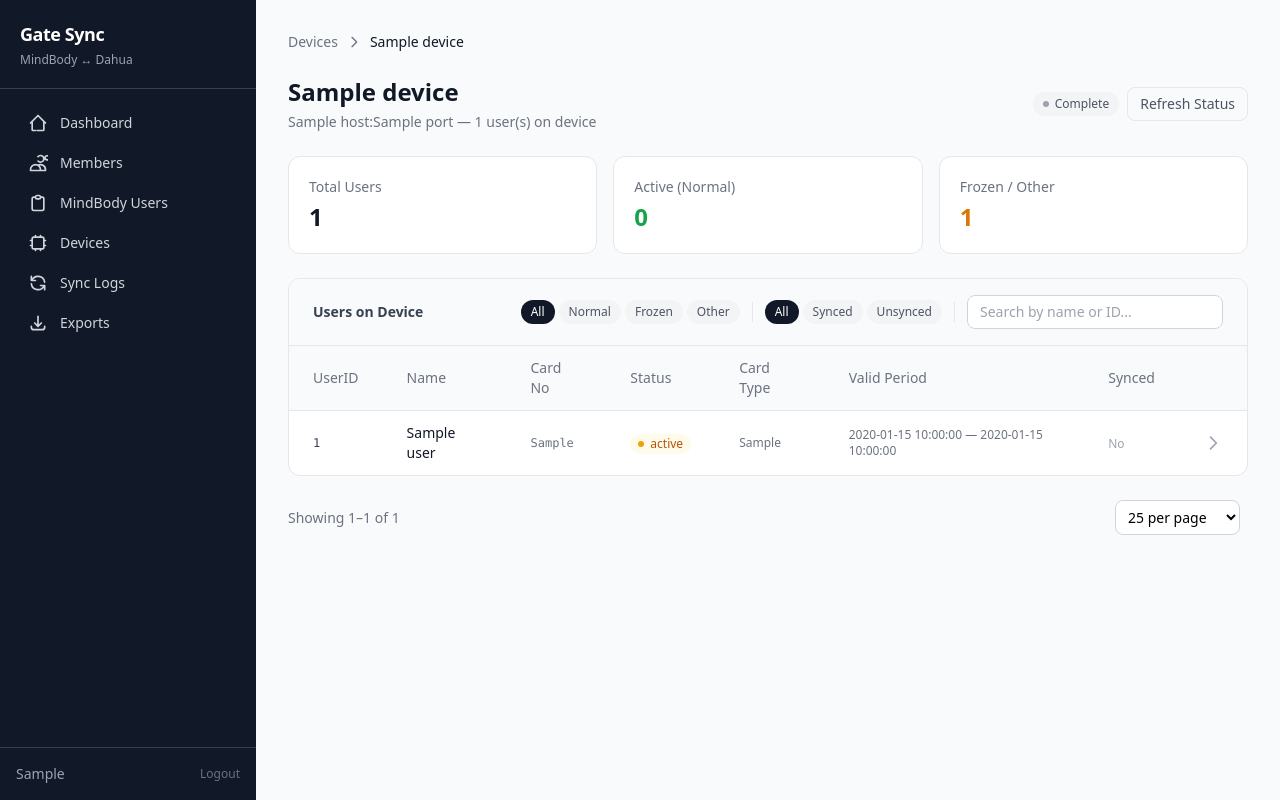
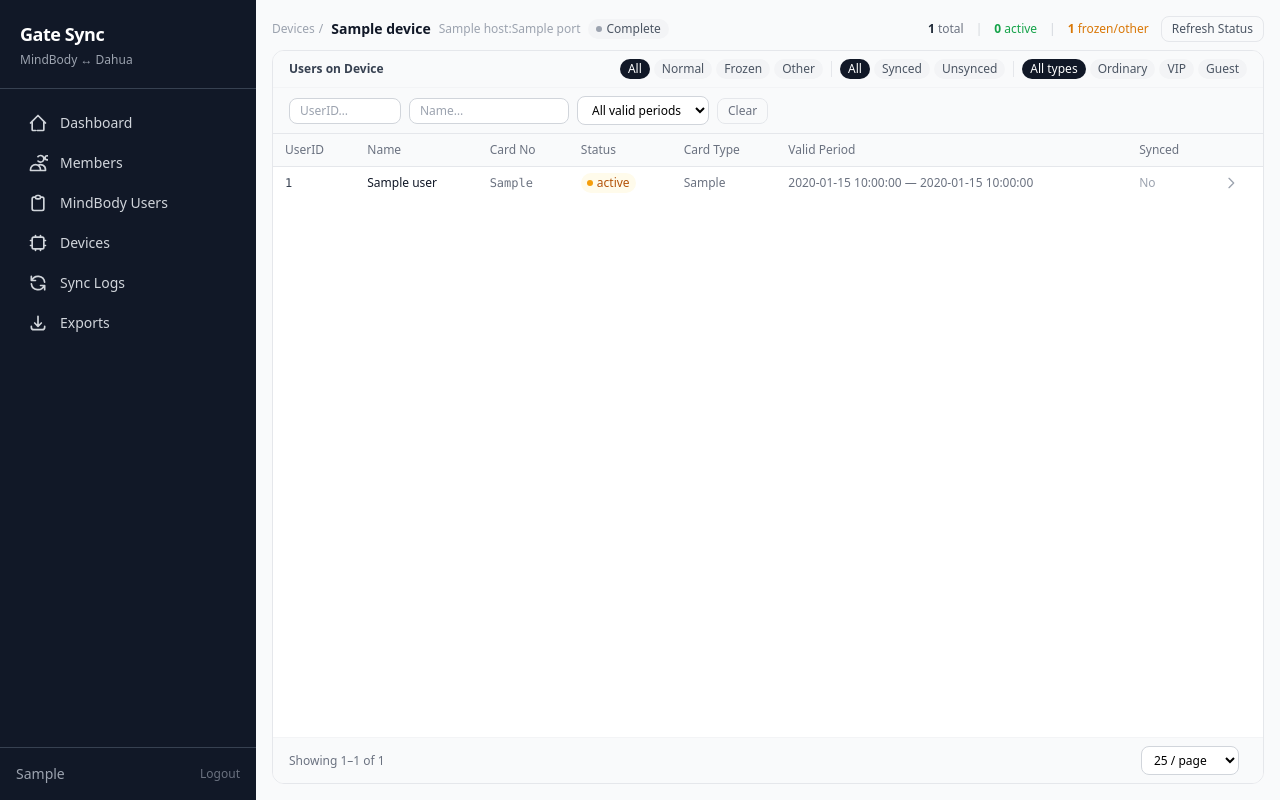
Before and after one commit to basilinjoe/mindbody-dahua-integration, a Python web app: template app/templates/devices/users.html in a window 1280 px wide. Run offline with Jinja, Linux system fonts and the light colour scheme; the template is opened without the code that fills it: most values are stand-ins (such as "Sample title", 1, 10 or a date in 2020); some libraries are stand-ins or nearby versions.

Commit message:
feat: Refactor user detail view for improved layout and filtering options

```diff
--- a/app/templates/devices/users.html
+++ b/app/templates/devices/users.html
@@ -2,22 +2,17 @@
 {% block title %}{{ device.name }} — Users{% endblock %}
 
 {% block content %}
-<div class="space-y-6">
-  <!-- Breadcrumb -->
-  <nav class="flex items-center gap-2 text-sm text-gray-500">
-    <a href="/admin/devices" class="hover:text-gray-700">Devices</a>
-    <svg class="w-4 h-4" fill="none" stroke="currentColor" viewBox="0 0 24 24"><path stroke-linecap="round" stroke-linejoin="round" stroke-width="2" d="M9 5l7 7-7 7"/></svg>
-    <span class="text-gray-900">{{ device.name }}</span>
+<div class="flex flex-col gap-2 h-full">
+  <!-- Compact top bar: breadcrumb + title + stats + actions in two lines -->
+  <div class="flex items-center justify-between">
+    <div class="flex items-center gap-2 min-w-0">
+      <nav class="flex items-center gap-1 text-xs text-gray-400 flex-shrink-0">
+        <a href="/admin/devices" class="hover:text-gray-600">Devices</a>
+        <span>/</span>
       </nav>
-
-  <!-- Header -->
-  <div class="flex items-center justify-between">
-    <div>
-      <h1 class="text-2xl font-bold text-gray-900">{{ device.name }}</h1>
-      <p class="text-sm text-gray-500 mt-1">{{ device.host }}:{{ device.port }} — {{ users | length }} user(s) on device</p>
-    </div>
-    <div class="flex items-center gap-2">
-      <span class="inline-flex items-center gap-1.5 px-2.5 py-1 rounded-full text-xs font-medium
+      <h1 class="text-sm font-semibold text-gray-900 truncate">{{ device.name }}</h1>
+      <span class="text-xs text-gray-400 flex-shrink-0">{{ device.host }}:{{ device.port }}</span>
+      <span class="inline-flex items-center gap-1 px-2 py-0.5 rounded-full text-xs font-medium flex-shrink-0
         {% if device.status == 'online' %}bg-green-50 text-green-700
         {% elif device.status == 'offline' %}bg-red-50 text-red-700
         {% else %}bg-gray-100 text-gray-600{% endif %}">
@@ -27,83 +22,105 @@
           {% else %}bg-gray-400{% endif %}"></span>
         {{ device.status | capitalize }}
       </span>
+    </div>
+    <div class="flex items-center gap-3 flex-shrink-0">
+      <!-- Inline stats -->
+      <div class="flex items-center gap-3 text-xs">
+        <span class="text-gray-500"><span class="font-semibold text-gray-800">{{ users | length }}</span> total</span>
+        <span class="text-gray-300">|</span>
+        <span class="text-green-600"><span class="font-semibold">{{ users | selectattr('CardStatus', 'equalto', '0') | list | length }}</span> active</span>
+        <span class="text-gray-300">|</span>
+        <span class="text-amber-600"><span class="font-semibold">{{ users | rejectattr('CardStatus', 'equalto', '0') | list | length }}</span> frozen/other</span>
+      </div>
       <button hx-post="/admin/devices/{{ device.id }}/health" hx-swap="none"
-        class="px-3 py-1.5 border border-gray-200 text-sm rounded-lg text-gray-600 hover:bg-gray-50 transition">
+        class="px-2.5 py-1 border border-gray-200 text-xs rounded-lg text-gray-600 hover:bg-gray-50 transition">
         Refresh Status
       </button>
     </div>
   </div>
 
   {% if error %}
-  <div class="p-4 bg-red-50 border border-red-200 rounded-lg text-sm text-red-700">
-    <div class="flex items-center gap-2">
-      <svg class="w-5 h-5 flex-shrink-0" fill="none" stroke="currentColor" viewBox="0 0 24 24"><path stroke-linecap="round" stroke-linejoin="round" stroke-width="2" d="M12 8v4m0 4h.01M21 12a9 9 0 11-18 0 9 9 0 0118 0z"/></svg>
+  <div class="p-3 bg-red-50 border border-red-200 rounded-lg text-xs text-red-700 flex items-center gap-2">
+    <svg class="w-4 h-4 flex-shrink-0" fill="none" stroke="currentColor" viewBox="0 0 24 24"><path stroke-linecap="round" stroke-linejoin="round" stroke-width="2" d="M12 8v4m0 4h.01M21 12a9 9 0 11-18 0 9 9 0 0118 0z"/></svg>
     {{ error }}
-    </div>
   </div>
   {% endif %}
 
-  <!-- Stats -->
-  <div class="grid grid-cols-1 md:grid-cols-3 gap-4">
-    <div class="bg-white rounded-xl border border-gray-200 p-5">
-      <p class="text-sm text-gray-500">Total Users</p>
-      <p class="text-2xl font-bold text-gray-900 mt-1">{{ users | length }}</p>
-    </div>
-    <div class="bg-white rounded-xl border border-gray-200 p-5">
-      <p class="text-sm text-gray-500">Active (Normal)</p>
-      <p class="text-2xl font-bold text-green-600 mt-1">{{ users | selectattr('CardStatus', 'equalto', '0') | list | length }}</p>
-    </div>
-    <div class="bg-white rounded-xl border border-gray-200 p-5">
-      <p class="text-sm text-gray-500">Frozen / Other</p>
-      <p class="text-2xl font-bold text-amber-600 mt-1">{{ users | rejectattr('CardStatus', 'equalto', '0') | list | length }}</p>
-    </div>
-  </div>
-
-  <!-- User Table -->
-  <div class="bg-white rounded-xl border border-gray-200 overflow-hidden">
-    <div class="px-6 py-4 border-b border-gray-200 bg-gray-50">
-      <div class="flex items-center justify-between">
-        <h2 class="text-sm font-semibold text-gray-700">Users on Device</h2>
-        <div class="flex items-center gap-3">
+  <!-- Table card -->
+  <div class="bg-white rounded-xl border border-gray-200 overflow-hidden flex flex-col min-h-0 flex-1">
+    <!-- Toolbar: row 1 — button filters -->
+    <div class="px-4 py-2 border-b border-gray-100 bg-gray-50 flex items-center justify-between gap-3 flex-shrink-0">
+      <h2 class="text-xs font-semibold text-gray-700 whitespace-nowrap">Users on Device</h2>
+      <div class="flex items-center gap-2 flex-wrap">
         <!-- Status filter -->
         <div class="flex items-center gap-1">
           <button onclick="setFilter('status','all')" data-filter-group="status" data-filter-value="all"
-              class="filter-btn active px-2.5 py-1 rounded-full text-xs font-medium bg-gray-900 text-white transition">All</button>
+            class="filter-btn active px-2 py-0.5 rounded-full text-xs font-medium bg-gray-900 text-white transition">All</button>
           <button onclick="setFilter('status','0')" data-filter-group="status" data-filter-value="0"
-              class="filter-btn px-2.5 py-1 rounded-full text-xs font-medium bg-gray-100 text-gray-600 hover:bg-gray-200 transition">Normal</button>
+            class="filter-btn px-2 py-0.5 rounded-full text-xs font-medium bg-gray-100 text-gray-600 hover:bg-gray-200 transition">Normal</button>
           <button onclick="setFilter('status','4')" data-filter-group="status" data-filter-value="4"
-              class="filter-btn px-2.5 py-1 rounded-full text-xs font-medium bg-gray-100 text-gray-600 hover:bg-gray-200 transition">Frozen</button>
+            class="filter-btn px-2 py-0.5 rounded-full text-xs font-medium bg-gray-100 text-gray-600 hover:bg-gray-200 transition">Frozen</button>
           <button onclick="setFilter('status','other')" data-filter-group="status" data-filter-value="other"
-              class="filter-btn px-2.5 py-1 rounded-full text-xs font-medium bg-gray-100 text-gray-600 hover:bg-gray-200 transition">Other</button>
+            class="filter-btn px-2 py-0.5 rounded-full text-xs font-medium bg-gray-100 text-gray-600 hover:bg-gray-200 transition">Other</button>
         </div>
-          <div class="w-px h-5 bg-gray-200"></div>
+        <div class="w-px h-4 bg-gray-200"></div>
         <!-- Synced filter -->
         <div class="flex items-center gap-1">
           <button onclick="setFilter('synced','all')" data-filter-group="synced" data-filter-value="all"
-              class="filter-btn active px-2.5 py-1 rounded-full text-xs font-medium bg-gray-900 text-white transition">All</button>
+            class="filter-btn active px-2 py-0.5 rounded-full text-xs font-medium bg-gray-900 text-white transition">All</button>
           <button onclick="setFilter('synced','yes')" data-filter-group="synced" data-filter-value="yes"
-              class="filter-btn px-2.5 py-1 rounded-full text-xs font-medium bg-gray-100 text-gray-600 hover:bg-gray-200 transition">Synced</button>
+            class="filter-btn px-2 py-0.5 rounded-full text-xs font-medium bg-gray-100 text-gray-600 hover:bg-gray-200 transition">Synced</button>
           <button onclick="setFilter('synced','no')" data-filter-group="synced" data-filter-value="no"
-              class="filter-btn px-2.5 py-1 rounded-full text-xs font-medium bg-gray-100 text-gray-600 hover:bg-gray-200 transition">Unsynced</button>
+            class="filter-btn px-2 py-0.5 rounded-full text-xs font-medium bg-gray-100 text-gray-600 hover:bg-gray-200 transition">Unsynced</button>
         </div>
-          <div class="w-px h-5 bg-gray-200"></div>
-          <input type="text" id="user-search" placeholder="Search by name or ID..."
-            oninput="filterTable(this.value)"
-            class="px-3 py-1.5 border border-gray-300 rounded-lg text-sm w-64 focus:ring-2 focus:ring-gray-900 focus:border-gray-900 outline-none" />
+        <div class="w-px h-4 bg-gray-200"></div>
+        <!-- Card Type filter -->
+        <div class="flex items-center gap-1">
+          <button onclick="setFilter('type','all')" data-filter-group="type" data-filter-value="all"
+            class="filter-btn active px-2 py-0.5 rounded-full text-xs font-medium bg-gray-900 text-white transition">All types</button>
+          <button onclick="setFilter('type','0')" data-filter-group="type" data-filter-value="0"
+            class="filter-btn px-2 py-0.5 rounded-full text-xs font-medium bg-gray-100 text-gray-600 hover:bg-gray-200 transition">Ordinary</button>
+          <button onclick="setFilter('type','1')" data-filter-group="type" data-filter-value="1"
+            class="filter-btn px-2 py-0.5 rounded-full text-xs font-medium bg-gray-100 text-gray-600 hover:bg-gray-200 transition">VIP</button>
+          <button onclick="setFilter('type','2')" data-filter-group="type" data-filter-value="2"
+            class="filter-btn px-2 py-0.5 rounded-full text-xs font-medium bg-gray-100 text-gray-600 hover:bg-gray-200 transition">Guest</button>
         </div>
       </div>
     </div>
-    <table class="w-full text-sm" id="users-table">
-      <thead class="bg-gray-50 border-b border-gray-200">
+    <!-- Toolbar: row 2 — text / select filters -->
+    <div class="px-4 py-2 border-b border-gray-200 bg-gray-50 flex items-center gap-2 flex-shrink-0">
+      <input type="text" id="filter-userid" placeholder="UserID…"
+        oninput="applyTextFilters()"
+        class="px-2.5 py-1 border border-gray-300 rounded-lg text-xs w-28 focus:ring-2 focus:ring-gray-900 focus:border-gray-900 outline-none" />
+      <input type="text" id="filter-name" placeholder="Name…"
+        oninput="applyTextFilters()"
+        class="px-2.5 py-1 border border-gray-300 rounded-lg text-xs w-40 focus:ring-2 focus:ring-gray-900 focus:border-gray-900 outline-none" />
+      <select id="filter-valid"
+        onchange="applyTextFilters()"
+        class="px-2.5 py-1 border border-gray-300 rounded-lg text-xs bg-white focus:ring-2 focus:ring-gray-900 outline-none">
+        <option value="">All valid periods</option>
+        <option value="none">No limit</option>
+        <option value="limited">Has limit</option>
+        <option value="active">Active now</option>
+        <option value="expired">Expired</option>
+      </select>
+      <button onclick="clearTextFilters()"
+        class="px-2.5 py-1 border border-gray-200 rounded-lg text-xs text-gray-500 hover:bg-gray-100 transition">Clear</button>
+    </div>
+
+    <!-- Scrollable table -->
+    <div class="overflow-y-auto flex-1">
+      <table class="w-full text-xs" id="users-table">
+        <thead class="bg-gray-50 border-b border-gray-200 sticky top-0 z-10">
           <tr>
-          <th class="text-left px-6 py-3 font-medium text-gray-500">UserID</th>
-          <th class="text-left px-6 py-3 font-medium text-gray-500">Name</th>
-          <th class="text-left px-6 py-3 font-medium text-gray-500">Card No</th>
-          <th class="text-left px-6 py-3 font-medium text-gray-500">Status</th>
-          <th class="text-left px-6 py-3 font-medium text-gray-500">Card Type</th>
-          <th class="text-left px-6 py-3 font-medium text-gray-500">Valid Period</th>
-          <th class="text-left px-6 py-3 font-medium text-gray-500">Synced</th>
-          <th class="text-right px-6 py-3 font-medium text-gray-500"></th>
+            <th class="text-left px-3 py-2 font-medium text-gray-500">UserID</th>
+            <th class="text-left px-3 py-2 font-medium text-gray-500">Name</th>
+            <th class="text-left px-3 py-2 font-medium text-gray-500">Card No</th>
+            <th class="text-left px-3 py-2 font-medium text-gray-500">Status</th>
+            <th class="text-left px-3 py-2 font-medium text-gray-500">Card Type</th>
+            <th class="text-left px-3 py-2 font-medium text-gray-500">Valid Period</th>
+            <th class="text-left px-3 py-2 font-medium text-gray-500">Synced</th>
+            <th class="px-3 py-2"></th>
           </tr>
         </thead>
         <tbody class="divide-y divide-gray-100">
@@ -111,65 +128,70 @@
           <tr class="hover:bg-gray-50 transition user-row"
               data-status="{{ user.CardStatus | default('0') }}"
               data-synced="{% if user.UserID in synced_ids %}yes{% else %}no{% endif %}"
+              data-type="{{ user.CardType | default('0') }}"
+              data-userid="{{ user.UserID | lower }}"
+              data-name="{{ (user.CardName or '') | lower }}"
+              data-valid-start="{{ user.ValidDateStart or '' }}"
+              data-valid-end="{{ user.ValidDateEnd or '' }}"
           >
-          <td class="px-6 py-3 font-mono text-xs text-gray-700">{{ user.UserID }}</td>
-          <td class="px-6 py-3 text-gray-900 font-medium">{{ user.CardName or '-' }}</td>
-          <td class="px-6 py-3 font-mono text-xs text-gray-500">{{ user.CardNo or '-' }}</td>
-          <td class="px-6 py-3">
+            <td class="px-3 py-1.5 font-mono text-gray-700">{{ user.UserID }}</td>
+            <td class="px-3 py-1.5 text-gray-900 font-medium">{{ user.CardName or '-' }}</td>
+            <td class="px-3 py-1.5 font-mono text-gray-500">{{ user.CardNo or '-' }}</td>
+            <td class="px-3 py-1.5">
               {% set status = user.CardStatus | default('0') %}
               {% if status == '0' %}
-            <span class="inline-flex items-center gap-1.5 px-2 py-0.5 rounded-full text-xs font-medium bg-green-50 text-green-700">
+              <span class="inline-flex items-center gap-1 px-1.5 py-0.5 rounded-full text-xs font-medium bg-green-50 text-green-700">
                 <span class="w-1.5 h-1.5 rounded-full bg-green-500"></span> Normal
               </span>
               {% elif status == '1' %}
-            <span class="inline-flex items-center gap-1.5 px-2 py-0.5 rounded-full text-xs font-medium bg-red-50 text-red-700">
+              <span class="inline-flex items-center gap-1 px-1.5 py-0.5 rounded-full text-xs font-medium bg-red-50 text-red-700">
                 <span class="w-1.5 h-1.5 rounded-full bg-red-500"></span> Lost
               </span>
               {% elif status == '2' %}
-            <span class="inline-flex items-center gap-1.5 px-2 py-0.5 rounded-full text-xs font-medium bg-gray-100 text-gray-600">
+              <span class="inline-flex items-center gap-1 px-1.5 py-0.5 rounded-full text-xs font-medium bg-gray-100 text-gray-600">
                 <span class="w-1.5 h-1.5 rounded-full bg-gray-400"></span> Cancelled
               </span>
               {% elif status == '4' %}
-            <span class="inline-flex items-center gap-1.5 px-2 py-0.5 rounded-full text-xs font-medium bg-blue-50 text-blue-700">
+              <span class="inline-flex items-center gap-1 px-1.5 py-0.5 rounded-full text-xs font-medium bg-blue-50 text-blue-700">
                 <span class="w-1.5 h-1.5 rounded-full bg-blue-500"></span> Frozen
               </span>
               {% else %}
-            <span class="inline-flex items-center gap-1.5 px-2 py-0.5 rounded-full text-xs font-medium bg-amber-50 text-amber-700">
+              <span class="inline-flex items-center gap-1 px-1.5 py-0.5 rounded-full text-xs font-medium bg-amber-50 text-amber-700">
                 <span class="w-1.5 h-1.5 rounded-full bg-amber-500"></span> {{ status }}
               </span>
               {% endif %}
             </td>
-          <td class="px-6 py-3 text-xs text-gray-500">
+            <td class="px-3 py-1.5 text-gray-500">
               {% set ctype = user.CardType | default('0') %}
               {% if ctype == '0' %}Ordinary{% elif ctype == '1' %}VIP{% elif ctype == '2' %}Guest{% else %}{{ ctype }}{% endif %}
             </td>
-          <td class="px-6 py-3 text-xs text-gray-500">
+            <td class="px-3 py-1.5 text-gray-500">
               {% if user.ValidDateStart and user.ValidDateEnd %}
                 {{ user.ValidDateStart }} — {{ user.ValidDateEnd }}
               {% else %}
                 No limit
               {% endif %}
             </td>
-          <td class="px-6 py-3">
+            <td class="px-3 py-1.5">
               {% if user.UserID in synced_ids %}
-            <span class="inline-flex items-center gap-1 text-green-600 text-xs">
+              <span class="inline-flex items-center gap-1 text-green-600">
                 <svg class="w-3.5 h-3.5" fill="none" stroke="currentColor" viewBox="0 0 24 24"><path stroke-linecap="round" stroke-linejoin="round" stroke-width="2" d="M5 13l4 4L19 7"/></svg>
                 Yes
               </span>
               {% else %}
-            <span class="text-xs text-gray-400">No</span>
+              <span class="text-gray-400">No</span>
               {% endif %}
             </td>
-          <td class="px-6 py-3 text-right">
+            <td class="px-3 py-1.5 text-right">
               <a href="/admin/devices/{{ device.id }}/users/{{ user.UserID }}" class="text-gray-400 hover:text-gray-600">
-              <svg class="w-5 h-5" fill="none" stroke="currentColor" viewBox="0 0 24 24"><path stroke-linecap="round" stroke-linejoin="round" stroke-width="2" d="M9 5l7 7-7 7"/></svg>
+                <svg class="w-4 h-4" fill="none" stroke="currentColor" viewBox="0 0 24 24"><path stroke-linecap="round" stroke-linejoin="round" stroke-width="2" d="M9 5l7 7-7 7"/></svg>
               </a>
             </td>
           </tr>
           {% endfor %}
           {% if not users %}
           <tr>
-          <td colspan="8" class="px-6 py-12 text-center text-gray-400">
+            <td colspan="8" class="px-3 py-10 text-center text-gray-400">
               {% if error %}Unable to fetch users{% else %}No users on this device{% endif %}
             </td>
           </tr>
@@ -179,53 +201,88 @@
     </div>
 
     <!-- Pagination -->
-  <div id="pagination-controls" class="flex items-center justify-between">
-    <p class="text-sm text-gray-500" id="page-info"></p>
+    <div id="pagination-controls" class="flex items-center justify-between px-4 py-2 border-t border-gray-100 bg-gray-50 flex-shrink-0">
+      <p class="text-xs text-gray-500" id="page-info"></p>
       <div class="flex items-center gap-2">
         <select id="page-size" onchange="changePageSize(this.value)"
-        class="px-2 py-1.5 border border-gray-300 rounded-lg text-sm bg-white focus:ring-2 focus:ring-gray-900 outline-none">
-        <option value="25">25 per page</option>
-        <option value="50">50 per page</option>
-        <option value="100">100 per page</option>
-        <option value="0">Show all</option>
+          class="px-2 py-1 border border-gray-300 rounded-lg text-xs bg-white focus:ring-2 focus:ring-gray-900 outline-none">
+          <option value="25">25 / page</option>
+          <option value="50">50 / page</option>
+          <option value="100">100 / page</option>
+          <option value="0">All</option>
         </select>
         <div class="flex gap-1" id="page-buttons"></div>
       </div>
     </div>
   </div>
+</div>
 
 <script>
+// Make this page fill the viewport without outer scroll
+(function() {
+  const main = document.querySelector('main');
+  if (main) {
+    main.style.overflow = 'hidden';
+    main.style.display = 'flex';
+    main.style.flexDirection = 'column';
+    const wrapper = main.firstElementChild;
+    if (wrapper) {
+      wrapper.style.flex = '1';
+      wrapper.style.minHeight = '0';
+      wrapper.style.padding = '1rem';
+      wrapper.style.display = 'flex';
+      wrapper.style.flexDirection = 'column';
+    }
+  }
+})();
+
 (function() {
   const allRows = Array.from(document.querySelectorAll('.user-row'));
   let filteredRows = allRows;
   let pageSize = 25;
   let currentPage = 1;
-  let activeFilters = { status: 'all', synced: 'all' };
-  let searchQuery = '';
+  let activeFilters = { status: 'all', synced: 'all', type: 'all' };
+  const today = new Date().toISOString().slice(0, 10); // YYYY-MM-DD
+
+  function getTextFilters() {
+    return {
+      userid: (document.getElementById('filter-userid').value || '').toLowerCase(),
+      name:   (document.getElementById('filter-name').value   || '').toLowerCase(),
+      valid:  document.getElementById('filter-valid').value,
+    };
+  }
+
+  function matchesValid(r, valid) {
+    const start = r.dataset.validStart;
+    const end   = r.dataset.validEnd;
+    const hasLimit = start || end;
+    if (valid === 'none')    return !hasLimit;
+    if (valid === 'limited') return !!hasLimit;
+    if (valid === 'active')  return !!hasLimit && (!start || start <= today) && (!end || end >= today);
+    if (valid === 'expired') return !!end && end < today;
+    return true;
+  }
 
   function applyAllFilters() {
+    const tf = getTextFilters();
     filteredRows = allRows.filter(r => {
-      // Text search
-      if (searchQuery && !r.textContent.toLowerCase().includes(searchQuery)) return false;
-      // Status filter
+      if (tf.userid && !r.dataset.userid.includes(tf.userid)) return false;
+      if (tf.name   && !r.dataset.name.includes(tf.name))     return false;
+      if (tf.valid  && !matchesValid(r, tf.valid))             return false;
       const st = activeFilters.status;
       if (st !== 'all') {
         const rowStatus = r.dataset.status;
         if (st === 'other') { if (rowStatus === '0' || rowStatus === '4') return false; }
         else { if (rowStatus !== st) return false; }
       }
-      // Synced filter
       const sy = activeFilters.synced;
       if (sy !== 'all' && r.dataset.synced !== sy) return false;
+      const ty = activeFilters.type;
+      if (ty !== 'all' && r.dataset.type !== ty) return false;
       return true;
     });
     currentPage = 1;
     render();
-  }
-
-  function applyFilter(query) {
-    searchQuery = query.toLowerCase();
-    applyAllFilters();
   }
 
   function render() {
@@ -239,7 +296,6 @@
     allRows.forEach(r => r.style.display = 'none');
     filteredRows.slice(start, end).forEach(r => r.style.display = '');
 
-    // Page info
     const info = document.getElementById('page-info');
     if (total === 0) {
       info.textContent = 'No users to show';
@@ -249,16 +305,14 @@
       info.textContent = 'Showing all ' + total + ' users';
     }
 
-    // Page buttons
     const btns = document.getElementById('page-buttons');
     btns.innerHTML = '';
     if (pageSize > 0 && totalPages > 1) {
       addBtn(btns, '‹', currentPage > 1, () => { currentPage--; render(); });
-      let pages = getPageNumbers(currentPage, totalPages);
-      pages.forEach(p => {
+      getPageNumbers(currentPage, totalPages).forEach(p => {
         if (p === '...') {
           const sp = document.createElement('span');
-          sp.className = 'px-2 py-1.5 text-sm text-gray-400';
+          sp.className = 'px-1.5 py-1 text-xs text-gray-400';
           sp.textContent = '…';
           btns.appendChild(sp);
         } else {
@@ -272,7 +326,7 @@
   function addBtn(parent, label, enabled, onclick, active) {
     const b = document.createElement('button');
     b.textContent = label;
-    b.className = 'px-3 py-1.5 border rounded-lg text-sm transition ' +
+    b.className = 'px-2 py-1 border rounded text-xs transition ' +
       (active ? 'bg-gray-900 text-white border-gray-900' :
        enabled ? 'border-gray-300 text-gray-700 hover:bg-gray-50' :
        'border-gray-200 text-gray-300 cursor-not-allowed');
@@ -290,12 +344,16 @@
     return pages;
   }
 
-  // Expose to inline handlers
-  window.filterTable = function(query) { applyFilter(query); };
+  window.applyTextFilters = function() { applyAllFilters(); };
+  window.clearTextFilters = function() {
+    document.getElementById('filter-userid').value = '';
+    document.getElementById('filter-name').value = '';
+    document.getElementById('filter-valid').value = '';
+    applyAllFilters();
+  };
   window.changePageSize = function(val) { pageSize = parseInt(val); currentPage = 1; render(); };
   window.setFilter = function(group, value) {
     activeFilters[group] = value;
-    // Update button styles
     document.querySelectorAll('[data-filter-group="' + group + '"]').forEach(btn => {
       if (btn.dataset.filterValue === value) {
         btn.classList.add('bg-gray-900', 'text-white');
```
Lines whose indentation alone changed are shown as unchanged.
